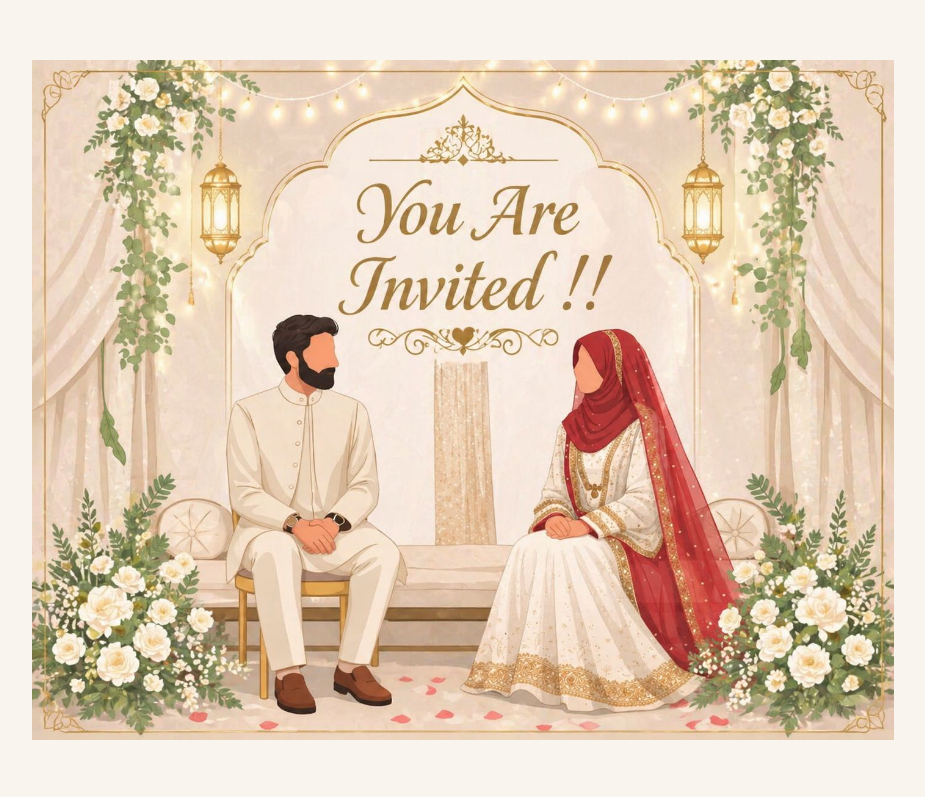
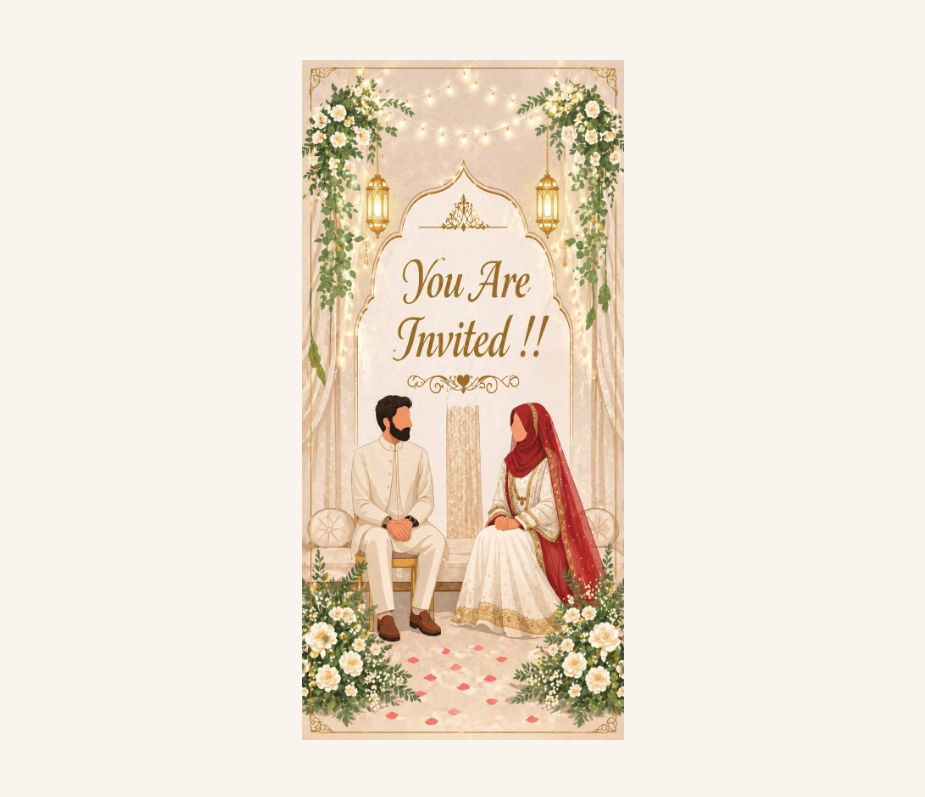
Before and after one commit to Raziuuu/Wedding_Invitation, a plain HTML site: page index.html in a window 1280 px wide. Shown: the top 797 px of the page, without its empty margins (177-1102 px from the left). Drawn offline with nearby package versions, Linux system fonts and the light colour scheme; a web font is replaced by a local one.

Commit message:
Update image to new version

```diff
--- a/index.html
+++ b/index.html
@@ -694,7 +694,7 @@ footer {
 
 <!-- SPLASH SCREEN WITH IMAGE -->
 <div class="splash-screen" id="splashScreen">
-  <img src="image/WhatsApp Image 2026-04-26 at 2.04.53 AM.jpeg" alt="Wedding Couple" class="splash-image">
+  <img src="image/WhatsApp Image 2026-04-26 at 2.11.10 AM.jpeg" alt="Wedding Couple" class="splash-image">
 </div>
 
 <!-- NAV -->
```
Also changed, not shown: image/WhatsApp Image 2026-04-26 at 2.04.53 AM.jpeg (deleted), image/WhatsApp Image 2026-04-26 at 2.11.10 AM.jpeg (added).
